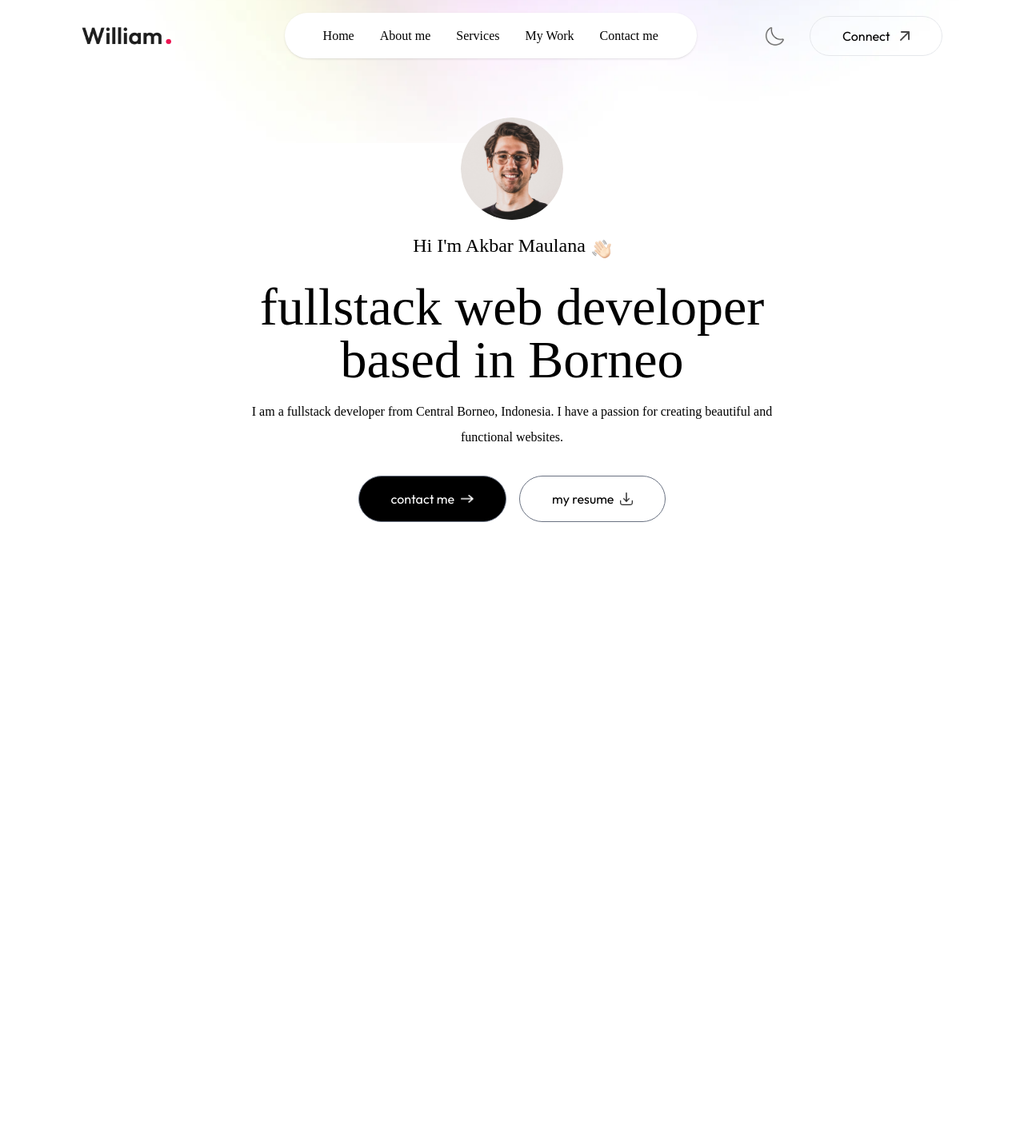
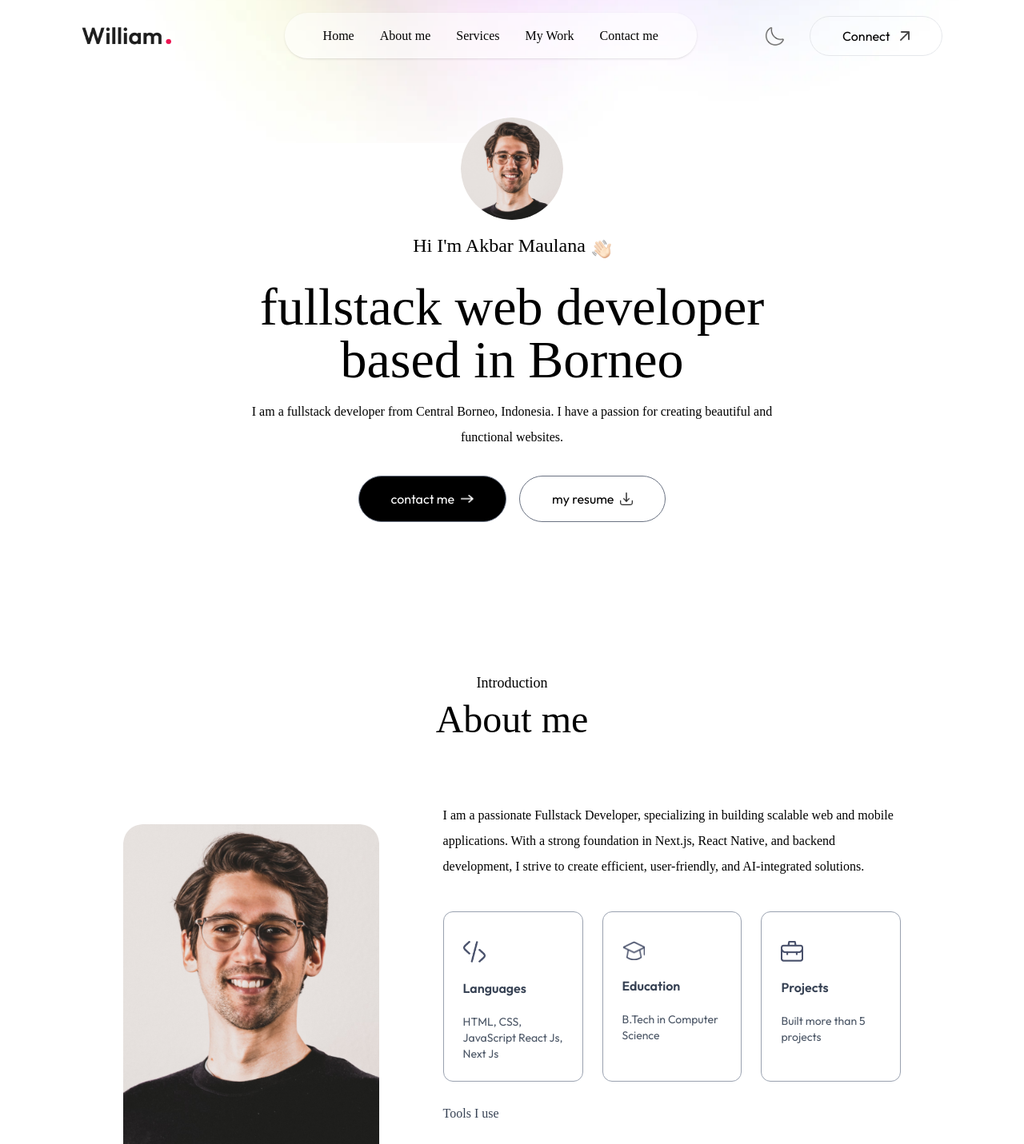
Before and after one commit to kingmaulana/personal-web-porto, a Next.js app: page / in a window 1280 px wide. Shown: the top 1431 px of the page at 80% size. Before the commit the page ends 800 px from the top, so only its background shows below. Built offline with nearby package versions, Linux system fonts and the light colour scheme; a web font is replaced by a local one.

Commit message:
Section about me and update header blur with opcatiy

```diff
--- /dev/null
+++ b/app/components/About.jsx
@@ -0,0 +1,46 @@
+
+import { assets, infoList, toolsData } from '@/assets/assets'
+import Image from 'next/image'
+import React from 'react'
+
+function About() {
+  return (
+    // id = about make header #about to scroll to this section
+    <div className='w-full px-[12%] py-10 scroll-mt-20' id='about'>
+      <h4 className='text-center mb-2 text-lg font-Ovo'>Introduction</h4>
+      <h2 className='text-center text-5xl font-Ovo'>About me</h2>
+
+    <div className='flex w-full flex-col lg:flex-row items-center gap-20 my-20'>
+        <div className='w-64 sm:w-80 rounded-3xl max-w-none'>
+            <Image src={assets.user_image} alt='user' className='w-full rounded-3xl' />
+        </div>
+
+        <div className='flex-1'>
+            <p className='mb-10 max-w-2xl font-Ovo'>I am a passionate Fullstack Developer, specializing in building scalable web and mobile applications. With a strong foundation in Next.js, React Native, and backend development, I strive to create efficient, user-friendly, and AI-integrated solutions.</p>
+
+            <ul className='grid grid-cols-1 sm:grid-cols-3 gap-6 max-w-2xl'>
+                {infoList.map(({icon, iconDark, title, description}, index) => (
+                    <li key={index} className='border-[0.5px] border-gray-400 rounded-xl p-6 cursor-pointer lightHover hover:-translate-y-1 duration-500 shadowLightMode'>
+                        <Image src={icon} alt={title} className='w-7 mt-3'/>
+                        <h3 className='my-4 font-semibold text-gray-700'>{title}</h3>
+                        <p className='text-sm text-gray-600'>{description}</p>
+                    </li>
+                ))}
+            </ul>
+
+            <h4 className='my-6 text-gray-700 font-Ovo'>Tools I use</h4>
+
+            <ul className='flex item-center gap-3 sm:gap-5'>
+                {toolsData.map((tool, index) => (
+                    <li key={index} className='flex items-center justify-center w-12 sm:w-14 aspect-square border border-gray-400 rounded-lg cursor-pointer hover:-translate-y-1 duration-500'>
+                        <Image src={tool} alt='tool' className='w-5 sm:w-7'/>
+                    </li>
+                ))}
+            </ul>
+        </div>
+    </div>
+    </div>
+  )
+}
+
+export default About
--- a/app/components/Navbar.jsx
+++ b/app/components/Navbar.jsx
@@ -2,10 +2,11 @@
 
 import { assets } from '@/assets/assets'
 import Image from 'next/image'
-import React, { useRef } from 'react'
+import React, { useEffect, useRef, useState } from 'react'
 
 const Navbar = () => {
 
+    const [isScroll, setIsScroll] = useState(false)
     const sideMenuRef = useRef()
 
     const openMenu = () => {
@@ -16,18 +17,29 @@
         sideMenuRef.current.style.transform = 'translateX(16rem)'
     }
 
+    useEffect(()=>{
+        window.addEventListener('scroll', () => {
+            if(scrollY > 50) {
+                setIsScroll(true)
+            } else {
+                setIsScroll(false)
+            }
+        })
+    },[])
+
 
     return (
         <>
             <div className='fixed top-0 right-0 w-11/12 -z-10 translate-y-[-80%]'>
                 <Image src={assets.header_bg_color} alt='header' className='w-full' />
             </div>
-            <nav className='w-full fixed px-5 lg:px-8 xl:px-[8%] py-4 items-center justify-between flex'>
+            <nav className={`w-full fixed px-5 lg:px-8 xl:px-[8%] py-4 flex items-center justify-between z-50 transition-all duration-300 ${isScroll ? 'bg-white/50 backdrop-blur-lg shadow-sm' : 'bg-transparent'}`}>
+
                 <a href="#top">
                     <Image src={assets.logo} className='w-28 cursor-pointer mr-14' alt='logo' />
                 </a>
 
-                <ul className='hidden md:flex items-center gap-6 lg:gap-8 rounded-full px-12 py-3 bg-white shadow-sm bg-opacity-50'>
+                <ul className={`hidden md:flex items-center gap-6 lg:gap-8 rounded-full px-12 py-3 ${isScroll ? "" : "shadow-sm bg-white/50"}`}>
                     <li>
                         <a href="#top">Home</a>
                     </li>
--- a/app/globals.css
+++ b/app/globals.css
@@ -16,3 +16,19 @@
 .font-Ovo {
   font-family: Ovo;
 }
+
+.shadowLightMode:hover {
+  box-shadow: 4px 4px 0 #000;
+}
+
+.shadowDarkMode {
+  box-shadow: 4px 4px 0 #fff;
+}
+
+.lightHover:hover {
+  background-color: #fcf4ff;
+}
+
+.darkHover {
+  background-color: #2a004a;
+}
--- a/app/layout.js
+++ b/app/layout.js
@@ -16,7 +16,7 @@
 
 export default function RootLayout({ children }) {
   return (
-    <html lang="en">
+    <html lang="en" className="scroll-smooth">
       <body
         className={`${Outfits.className} ${Ovos.className} antialiased leading-8 overflow-x-hidden`}
       >
--- a/app/page.js
+++ b/app/page.js
@@ -1,4 +1,5 @@
 'use client'
+import About from "./components/About";
 import Header from "./components/Header";
 import Navbar from "./components/Navbar";
 
@@ -7,6 +8,7 @@
     <>
       <Navbar />
       <Header />
+      <About />
     </>
   );
 }
```
